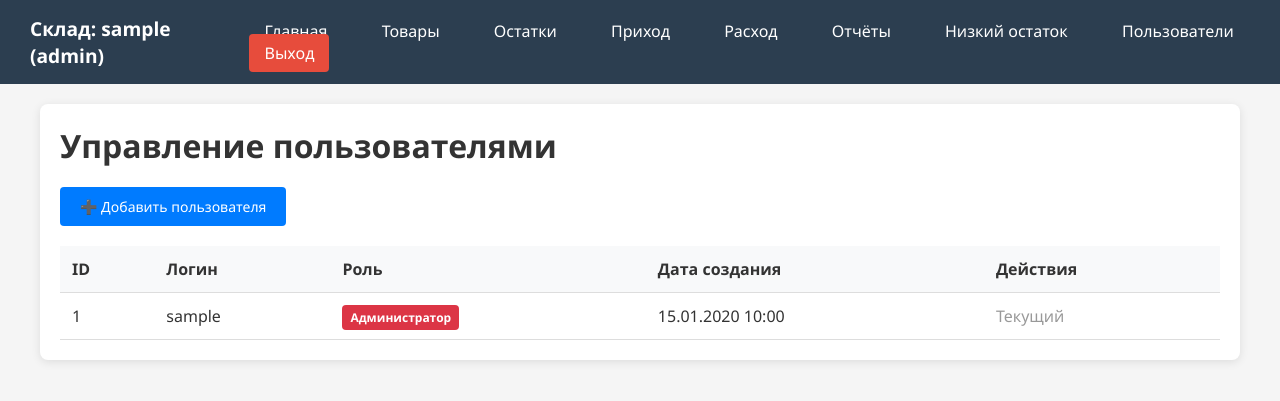
After one commit to Tiasssd/CouseWork_5_sem_Warehouse, a Flask app: page /users in a window 1280 px wide. The commit adds this page. Shown: the top 401 px of the page. Run offline with Flask 3, Linux system fonts and the light colour scheme; the visitor is signed in with stand-in values (Sample User, id 1); tables that the repository leaves empty or names only in its code hold one stand-in row (values such as "Sample post").

Commit message:
Регистрация + управление пользователями админами + разделение прав.

```diff
--- a/app.py
+++ b/app.py
@@ -21,7 +21,7 @@ import csv
 app = Flask(__name__)
 app.config.from_object(Config)
 
-# ============ ДЕКОРАТОР ДЛЯ АВТОРИЗАЦИИ ============
+# ============ ДЕКОРАТОРЫЫ ============
 
 
 def login_required(f):
@@ -32,6 +32,22 @@ def login_required(f):
         if "user_id" not in session:
             flash("Пожалуйста, войдите в систему", "warning")
             return redirect(url_for("login"))
+        return f(*args, **kwargs)
+
+    return decorated_function
+
+
+def admin_required(f):
+    """Декоратор для защиты роутов, требующих прав администратора"""
+
+    @wraps(f)
+    def decorated_function(*args, **kwargs):
+        if "user_id" not in session:
+            flash("Пожалуйста, войдите в систему", "warning")
+            return redirect(url_for("login"))
+        if session.get("user_role") != "admin":
+            flash("Доступ запрещён. Требуются права администратора", "danger")
+            return redirect(url_for("dashboard"))
         return f(*args, **kwargs)
 
     return decorated_function
@@ -125,6 +141,42 @@ def dashboard():
     return render_template("dashboard.html", stats=stats)
 
 
+@app.route("/users")
+@login_required
+@admin_required
+def users():
+    """Список пользователей (только для админа)"""
+    if session.get("user_role") != "admin":
+        flash("Доступ запрещён", "danger")
+        return redirect(url_for("dashboard"))
+
+    all_users = models.get_all_users()
+    return render_template("users.html", users=all_users)
+
+
+@app.route("/users/delete/<int:user_id>", methods=["POST"])
+@login_required
+@admin_required
+def delete_user(user_id):
+    """Удалить пользователя (только админ)"""
+    if session.get("user_role") != "admin":
+        flash("Доступ запрещён", "danger")
+        return redirect(url_for("dashboard"))
+
+    # Нельзя удалить самого себя
+    if user_id == session["user_id"]:
+        flash("Нельзя удалить свой аккаунт", "danger")
+        return redirect(url_for("users"))
+
+    try:
+        models.delete_user_by_id(user_id)
+        flash("Пользователь удалён", "success")
+    except Exception as e:
+        flash(f"Ошибка: {str(e)}", "danger")
+
+    return redirect(url_for("users"))
+
+
 # ============ ТОВАРЫ ============
 
 
@@ -146,6 +198,7 @@ def products():
 
 @app.route("/products/add", methods=["POST"])
 @login_required
+@admin_required
 def add_product():
     """Добавить новый товар"""
     try:
@@ -166,6 +219,7 @@ def add_product():
 
 @app.route("/products/edit/<int:product_id>", methods=["GET", "POST"])
 @login_required
+@admin_required
 def edit_product(product_id):
     """Редактировать товар"""
     if request.method == "POST":
@@ -211,6 +265,7 @@ def edit_product(product_id):
 
 @app.route("/products/delete/<int:product_id>", methods=["POST"])
 @login_required
+@admin_required
 def delete_product(product_id):
     """Удалить товар"""
     try:
--- a/models.py
+++ b/models.py
@@ -66,6 +66,30 @@ def user_exists(login):
         cursor.execute("SELECT COUNT(*) as count FROM users WHERE login = %s", (login,))
         result = cursor.fetchone()
         return result["count"] > 0
+    finally:
+        cursor.close()
+        conn.close()
+
+
+def get_all_users():
+    """Получить всех пользователей"""
+    conn = get_db_connection()
+    cursor = conn.cursor()
+    try:
+        cursor.execute("SELECT id, login, role, created_at FROM users ORDER BY id")
+        return cursor.fetchall()
+    finally:
+        cursor.close()
+        conn.close()
+
+
+def delete_user_by_id(user_id):
+    """Удалить пользователя"""
+    conn = get_db_connection()
+    cursor = conn.cursor()
+    try:
+        cursor.execute("DELETE FROM users WHERE id = %s", (user_id,))
+        conn.commit()
     finally:
         cursor.close()
         conn.close()
--- a/templates/base.html
+++ b/templates/base.html
@@ -18,6 +18,9 @@
             <a href="{{ url_for('movement_outcome') }}">Расход</a>
             <a href="{{ url_for('reports_movements') }}">Отчёты</a>
             <a href="{{ url_for('low_stock') }}">Низкий остаток</a>
+            {% if session.user_role == 'admin' %}
+                <a href="{{ url_for('users') }}">Пользователи</a>
+            {% endif %}
             <a href="{{ url_for('logout') }}" class="logout">Выход</a>
         </div>
     </nav>
--- /dev/null
+++ b/templates/users.html
@@ -0,0 +1,46 @@
+{% extends "base.html" %}
+
+{% block title %}Управление пользователями{% endblock %}
+
+{% block content %}
+<h1>Управление пользователями</h1>
+
+<a href="{{ url_for('register') }}" class="btn btn-primary">➕ Добавить пользователя</a>
+
+<table class="data-table">
+    <thead>
+        <tr>
+            <th>ID</th>
+            <th>Логин</th>
+            <th>Роль</th>
+            <th>Дата создания</th>
+            <th>Действия</th>
+        </tr>
+    </thead>
+    <tbody>
+        {% for user in users %}
+        <tr>
+            <td>{{ user.id }}</td>
+            <td>{{ user.login }}</td>
+            <td>
+                {% if user.role == 'admin' %}
+                    <span class="badge badge-danger">Администратор</span>
+                {% else %}
+                    <span class="badge badge-success">Кладовщик</span>
+                {% endif %}
+            </td>
+            <td>{{ user.created_at.strftime('%d.%m.%Y %H:%M') }}</td>
+            <td>
+                {% if user.id != session.user_id %}
+                <form method="POST" action="{{ url_for('delete_user', user_id=user.id) }}" style="display:inline;">
+                    <button type="submit" class="btn btn-sm btn-danger" onclick="return confirm('Удалить пользователя?')">Удалить</button>
+                </form>
+                {% else %}
+                <span style="color: #999;">Текущий</span>
+                {% endif %}
+            </td>
+        </tr>
+        {% endfor %}
+    </tbody>
+</table>
+{% endblock %}
```
Also changed, not shown: templates/dashboard.html (+9 -0 lines), templates/products.html (+8 -1 lines).
